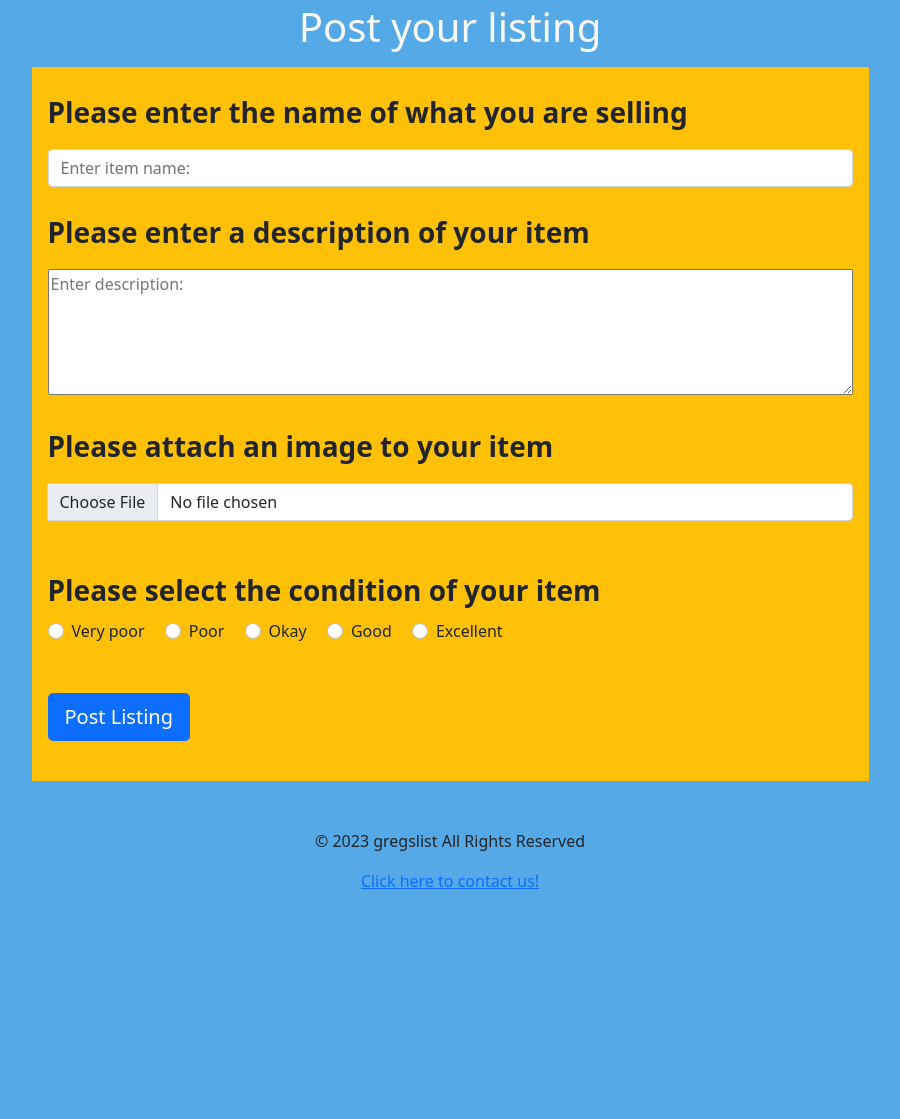
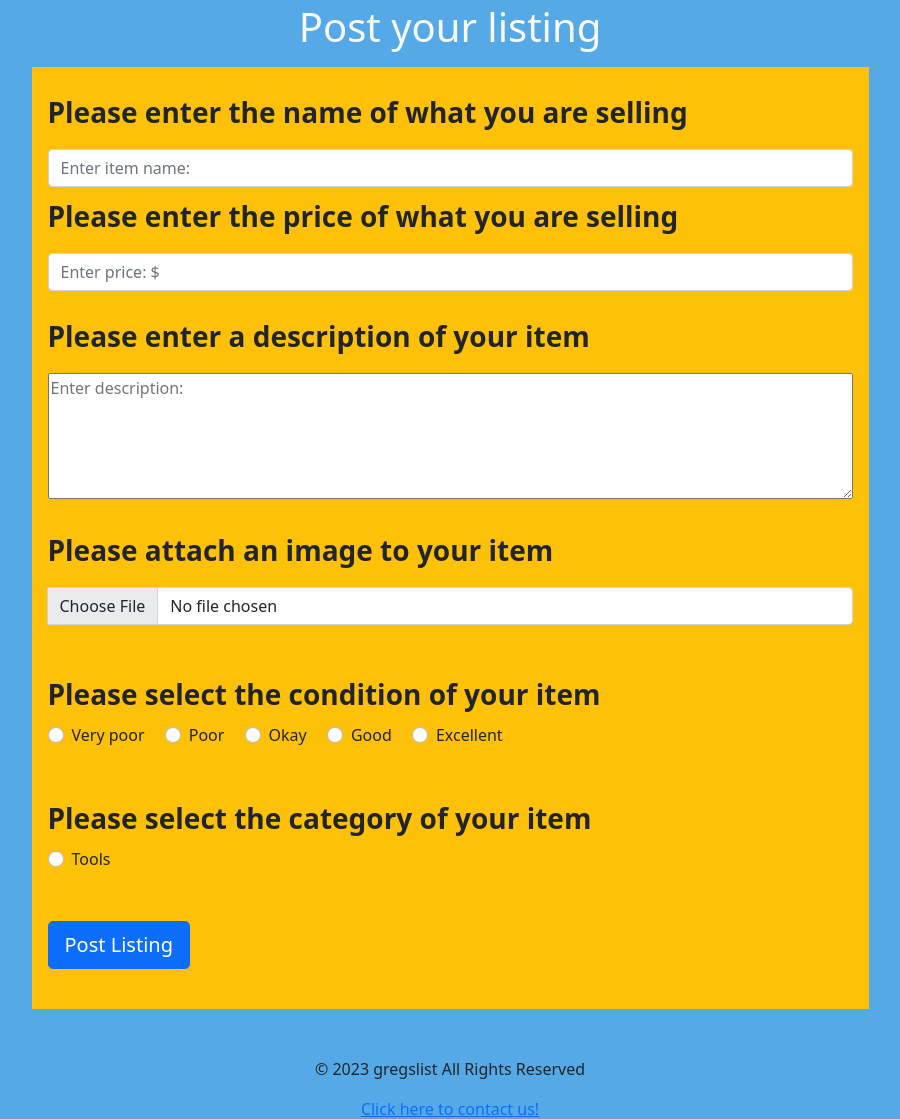
Before and after one commit to ajwild320/Project-Gregslist, a Flask app: page /create_listing in a window 1280 px wide. Shown: the part 181-1300 px from the top of the page, without its empty margins (190-1090 px from the left). Before the commit the page ends 1070 px from the top, so only its background shows below. Run offline with Flask 3, Linux system fonts and the light colour scheme; the visitor is signed in with stand-in values (Sample User, id 1).

Commit message:
create item route links and adds to db

```diff
--- a/app.py
+++ b/app.py
@@ -124,14 +124,15 @@ def report_post():
     except:
         return render_template('sign_in.html')
 
-#TODO
-#update to send user as a recipient, return an error page if doesnt work
 @app.post('/report_post_email')
 def report_post_email():
+    try:
         msg = Message('Report Post', sender = 'gregslist.customer.service@gmail.com', recipients = ['gregslist.customer.service@gmail.com'])
         msg.body = request.form.get("reason")
         mail.send(msg)
         return render_template('home.html')
+    except:
+        abort(400)
 
 #NOTE need to add a connection between flask and html form following the week of 3/29/23
 
@@ -145,21 +146,19 @@ def get_single_item(item_id):
     single_item = item_repository_singleton.get_item_by_id(item_id)
     return render_template('single_item.html', item=single_item)
 
-@app.get('/items/new')
-def create_item_form():
-    return render_template('', create_item_active=True)
-
 @app.post('/items')
 def create_item():
+    user = session['user']
+    seller = user.get('username')
     item_name = request.form.get('item_name')
     price = request.form.get('price', type = float)
     category = request.form.get('category')
     description = request.form.get('description')
     condition = request.form.get('condition')
-    if item_name == '' or price < 0 or category == '' or description == '' or condition == '':
+    if item_name == '' or price < 0 or price == 0 or category == '' or description == '' or condition == '':
         abort(400)
-    created_item = item_repository_singleton.create_item()
-    return redirect(f'/item/{created_item.item_id}')
+    created_item = item_repository_singleton.create_item(item_name, price, category, description, condition, seller)
+    return redirect(f'/items/{created_item.item_id}')
 
 @app.get('/items/search')
 def search_items_by_name():
@@ -218,12 +217,10 @@ def update_page():
 def update_form():
     return redirect('/my_account')
 
-
-# create listing page
 @app.get('/create_listing')
 def user_create_listing_page():
-    return render_template('create_listing.html')
-
-@app.post('/create_listing')
-def user_create_listing_form():
-    return redirect('/my_account')
+    try:
+        user = session['user']
+        return render_template('create_listing.html')
+    except:
+        return render_template('sign_in.html')
--- a/src/repositories/item_repository.py
+++ b/src/repositories/item_repository.py
@@ -13,8 +13,8 @@ class ItemRepository:
         return one_item
 
     #Creates a new item in the DB
-    def create_item(self, item_name, price, category, description, condition):
-        new_item = Item(item_name, price, category, description, condition)
+    def create_item(self, item_name, price, category, description, condition, username):
+        new_item = Item(item_name, price, category, description, condition, username)
         db.session.add(new_item)
         db.session.commit()
         return new_item
--- a/templates/create_listing.html
+++ b/templates/create_listing.html
@@ -13,18 +13,25 @@ Home page
 
 <h1 class="text-center text-light fs-1">Post your listing</h1>
 <div class="w-75 mx-auto p-3 mt-3 mb-5 bg-warning">
-    <form method="post" action="/create_listing">
+    <form method="post" action="/items">
         <div class="form-group">
             <label for="formGroupExampleInput" class="mt-2 fs-3 fw-bold">Please enter the name of what you are
                 selling</label>
-            <input type="text" class="form-control mt-3" id="formGroupExampleInput" name="itemname"
+            <input type="text" class="form-control mt-3" id="formGroupExampleInput" name="item_name"
                 placeholder="Enter item name:">
+        </div>
+
+        <div class="form-group">
+            <label for="formGroupExampleInput" class="mt-2 fs-3 fw-bold">Please enter the price of what you are
+                selling</label>
+            <input type="text" class="form-control mt-3" id="formGroupExampleInput" name="price"
+                placeholder="Enter price: $">
         </div>
 
         <div class="form-group">
             <label for="formGroupExampleInput" class="fs-3 fw-bold mt-4">Please enter a description of your item</label>
             <textarea id="formGroupExampleInput" rows="5" style="min-width: 100%" class="mt-3"
-                placeholder="Enter description:" name="itemdes"></textarea>
+                placeholder="Enter description:" name="description"></textarea>
         </div>
         <div class="input-group custom-file-button">
             <label for="formGroupExampleInput" class="fs-3 fw-bold mt-4">Please attach an image to your item</label>
@@ -36,31 +43,41 @@ Home page
             <label for="formselectcondition" style="min-width: 100%" class="fs-3 fw-bold mt-4">Please select the
                 condition of your item</label>
             <div class="form-check form-check-inline mt-2">
-                <input class="form-check-input" type="radio" name="itemcondition" id="inlineRadio1"
-                    value="option1">
+                <input class="form-check-input" type="radio" name="condition" id="inlineRadio1"
+                    value="Very poor">
                 <label class="form-check-label" for="inlineRadio1">Very poor</label>
             </div>
             <div class="form-check form-check-inline">
-                <input class="form-check-input" type="radio" name="itemcondition" id="inlineRadio2"
-                    value="option2">
+                <input class="form-check-input" type="radio" name="condition" id="inlineRadio2"
+                    value="Poor">
                 <label class="form-check-label" for="inlineRadio2">Poor</label>
             </div>
             <div class="form-check form-check-inline">
-                <input class="form-check-input" type="radio" name="itemcondition" id="inlineRadio2"
-                    value="option2">
+                <input class="form-check-input" type="radio" name="condition" id="inlineRadio2"
+                    value="Okay">
                 <label class="form-check-label" for="inlineRadio2">Okay</label>
             </div>
             <div class="form-check form-check-inline">
-                <input class="form-check-input" type="radio" name="itemcondition" id="inlineRadio2"
-                    value="option2">
+                <input class="form-check-input" type="radio" name="condition" id="inlineRadio2"
+                    value="Good">
                 <label class="form-check-label" for="inlineRadio2">Good</label>
             </div>
             <div class="form-check form-check-inline">
-                <input class="form-check-input" type="radio" name="itemcondition" id="inlineRadio2"
-                    value="option2">
+                <input class="form-check-input" type="radio" name="condition" id="inlineRadio2"
+                    value="Excellent">
                 <label class="form-check-label" for="inlineRadio2">Excellent</label>
             </div>
 
+        </div>
+
+        <div class="mt-4">
+            <label for="formselectcondition" style="min-width: 100%" class="fs-3 fw-bold mt-4">Please select the
+                category of your item</label>
+            <div class="form-check form-check-inline mt-2">
+                <input class="form-check-input" type="radio" name="category" id="inlineRadio1"
+                    value="Tools">
+                <label class="form-check-label" for="inlineRadio1">Tools</label>
+            </div>
         </div>
 
 
```
